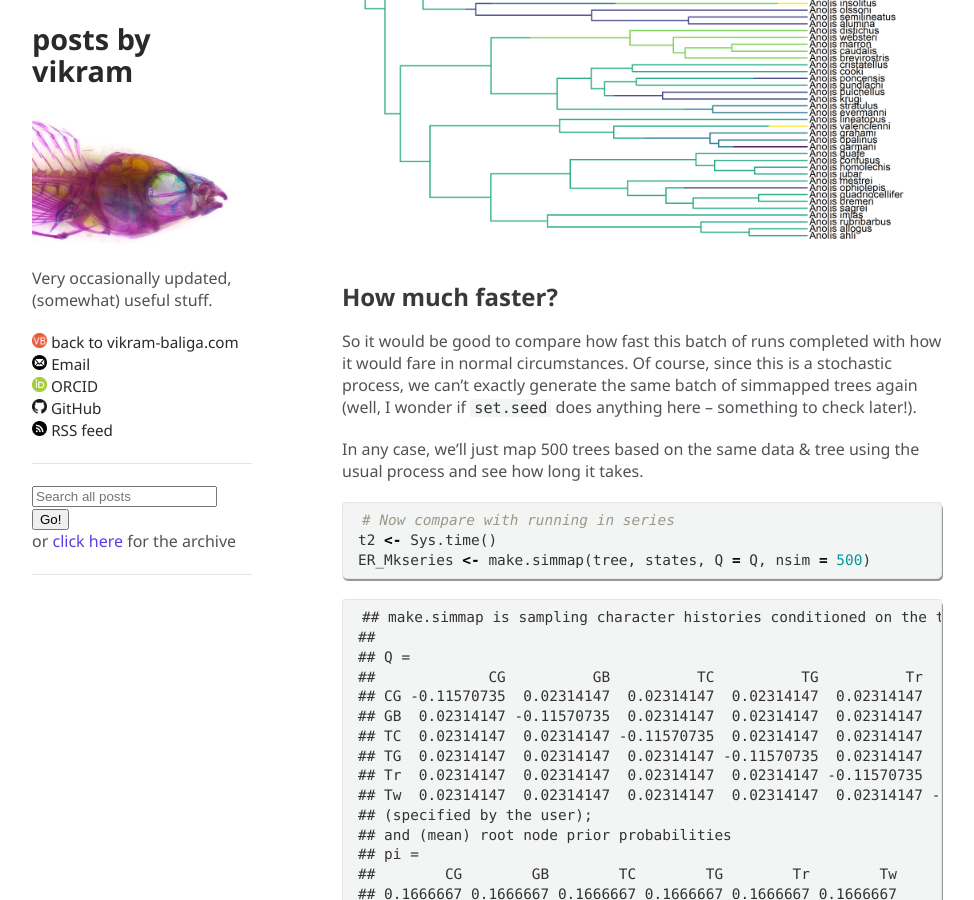
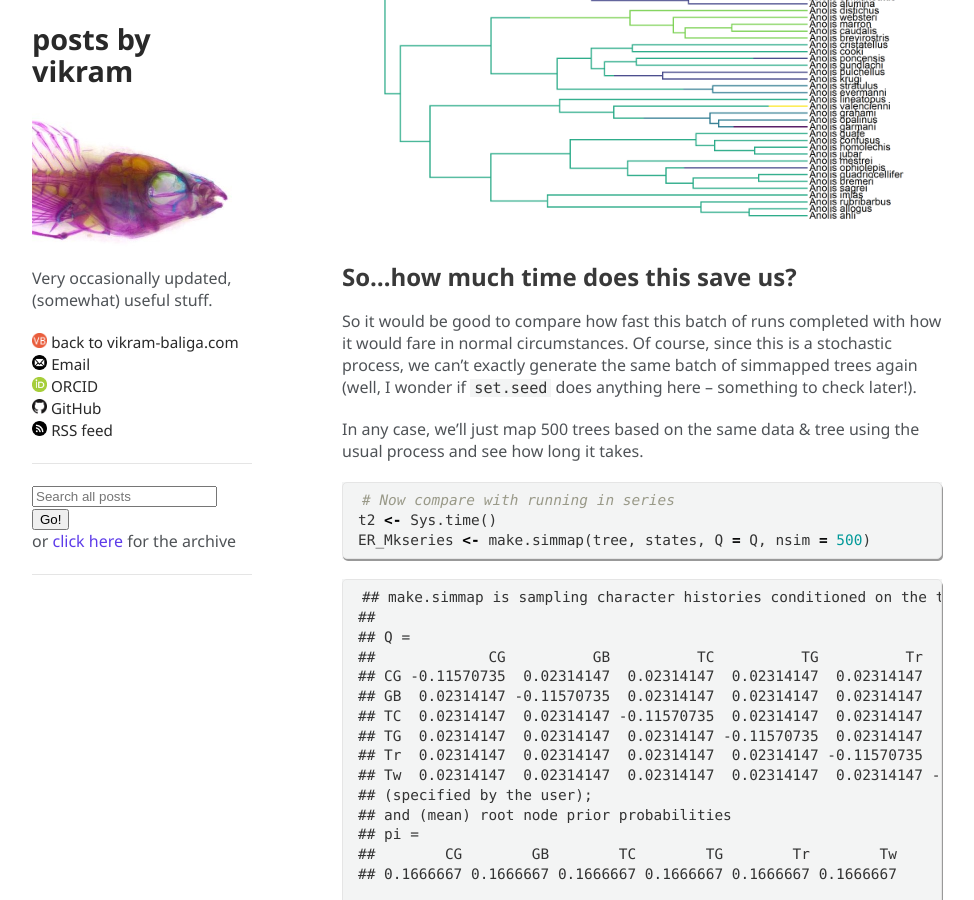
Before and after one commit to vbaliga/vbaliga.github.io, a Jekyll site: the page built from _posts/2019-05-19-run-phytools-makesimmap-parallel.md, in a window 1280 px wide and 900 px high, scrolled down 3689 px. Shown: the whole window, without its empty margins (153-1127 px from the left). Built offline with Jekyll 4.4.1, drawn with Linux system fonts in a browser that asks for light colours; a script that is not in the unit is left out.

Commit message:
Update 2019-05-19-run-phytools-makesimmap-parallel.md

```diff
--- a/_posts/2019-05-19-run-phytools-makesimmap-parallel.md
+++ b/_posts/2019-05-19-run-phytools-makesimmap-parallel.md
@@ -9,8 +9,8 @@ title: Run phytools' make.simmap() in parallel
 In macroevolutionary studies, we often use stochastic character mapping to infer the evolutionary history of a discrete trait. I am very grateful that the phytools package allows easy implementation of character mapping via the `make.simmap()` function.
 </p>
 Of course, this method of inferring character evolution is a Markovian process where we sample character histories in proportion to their posterior probabilities under a given model. So we need to simulate many, many (hundreds, thousands...) of potential histories to get meaningful results. As with any other algorithm that we'd like to run repeatedly, it makes sense to see if parallelization can help us.
-
-***Here I provide code to run `make.simmap()` in parallel. It’s a Windows-friendly approach and similar to my code from [another blog post](https://vbaliga.github.io/parallel-processing-for-mcmcglmm-in-r-windows-friendly/), I make use of `parLapply()`.***
+<br>
+**Here I provide code to run `make.simmap()` in parallel. It’s a Windows-friendly approach and similar to my code from [another blog post](https://vbaliga.github.io/parallel-processing-for-mcmcglmm-in-r-windows-friendly/), I make use of `parLapply()`.**
 
 <!---more--->
 
@@ -121,7 +121,7 @@ plotSimmap(ER_Mk[[1]], colors = cols)
 
 ![](https://github.com/vbaliga/vbaliga.github.io/raw/master/images/2019-05-19/simmap_parallel-2.png)<!-- -->
 
-## How much faster?
+## So...how much time does this save us?
 
 So it would be good to compare how fast this batch of runs completed with how it would fare in normal circumstances. Of course, since this is a stochastic process, we can't exactly generate the same batch of simmapped trees again (well, I wonder if `set.seed` does anything here -- something to check later!).
 
```
